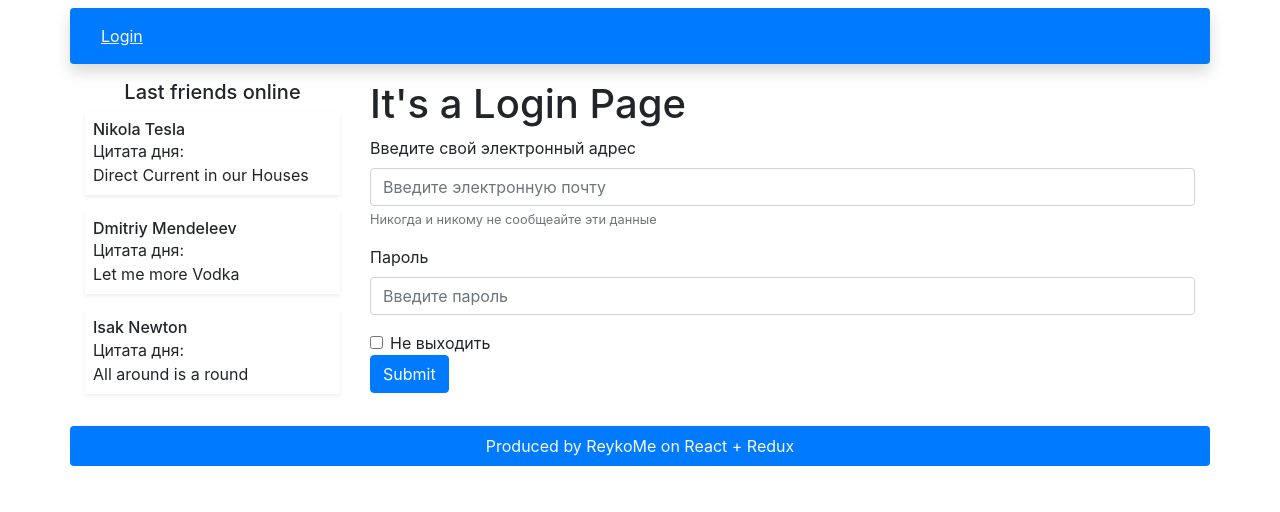
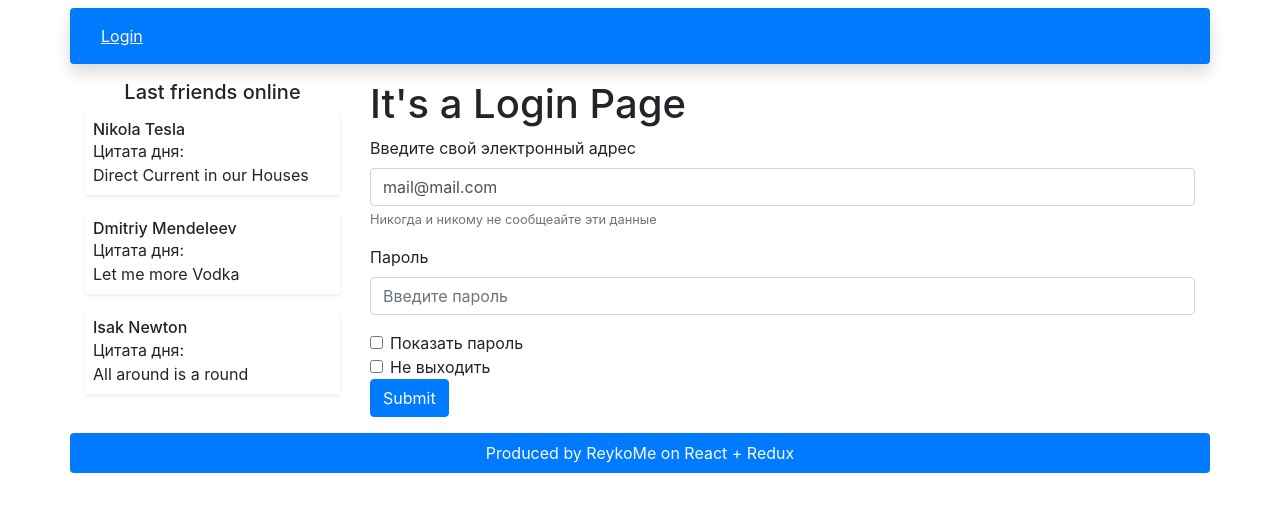
Before and after one commit to ReykoMe/react-learn, a React (Create React App) app in the folder mask/: page /login in a window 1280 px wide. Shown: the top 512 px of the page. Built offline with nearby package versions, Linux system fonts and the light colour scheme; no server answers.

Commit message:
22:42 12.06

```diff
--- a/mask/src/components/Content/LoginPage/LoginPage.jsx
+++ b/mask/src/components/Content/LoginPage/LoginPage.jsx
@@ -1,24 +1,80 @@
-import React from 'react';
+import React from "react";
+import { useFormik } from "formik";
 const LoginForm = (props) => {
-   return (
-    <form>
-    <div class="form-group">
-      <label for="emailInput">Введите свой электронный адрес</label>
-      <input type="email" class="form-control" id="emailInput" aria-describedby="emailHelp" placeholder="Введите электронную почту" />
-      <small id="emailHelp" class="form-text text-muted">Никогда и никому не сообщеайте эти данные</small>
-    </div>
-    <div class="form-group">
-      <label for="passwordInput">Пароль</label>
-      <input type="password" class="form-control" id="passwordInput" placeholder="Введите пароль" />
-    </div>
-    <div class="form-check">
-      <input type="checkbox" class="form-check-input" id="logoutTimeout" />
-      <label class="form-check-label" for="logoutTimeout">Не выходить</label>
-    </div>
-    <button type="submit" class="btn btn-primary">Submit</button>
-  </form>
-   )
-}
+    const formik = useFormik({
+        initialValues: {
+            email: "mail@mail.com",
+            password: "",
+            stayLogined: false,
+            showPassword: false,
+        },
+        onSubmit: values => {
+          console.log(JSON.stringify(values, null, 4))
+        }
+    });
+
+    return (
+        <form onSubmit={formik.handleSubmit}>
+            <div className='form-group'>
+                <label htmlFor='email'>Введите свой электронный адрес</label>
+                <input
+                    type='email'
+                    id='email'
+                    name='email'
+                    className='form-control'
+                    aria-describedby='emailHelp'
+                    placeholder='Введите электронную почту'
+                    value={formik.values.email}
+                    onChange={formik.handleChange}
+                />
+                <small id='emailHelp' className='form-text text-muted'>
+                    Никогда и никому не сообщеайте эти данные
+                </small>
+            </div>
+            <div className='form-group'>
+                <label htmlFor='password'>Пароль</label>
+                <input
+                    type={!formik.values.showPassword ? "password" : "text"}
+                    className='form-control'
+                    id='password'
+                    name='password'
+                    placeholder='Введите пароль'
+                    value={formik.values.password}
+                    onChange={formik.handleChange}
+                />
+            </div>
+            <div className='form-check'>
+                <input
+                    type='checkbox'
+                    className='form-check-input'
+                    id='showPassword'
+                    name='showPassword'
+                    value={formik.values.showPassword}
+                    onChange={formik.handleChange}
+                />
+                <label className='form-check-label' htmlFor='showPassword'>
+                    Показать пароль
+                </label>
+            </div>
+            <div className='form-check'>
+                <input
+                    type='checkbox'
+                    className='form-check-input'
+                    id='stayLogined'
+                    name='stayLogined'
+                    value={formik.values.stayLogined}
+                    onChange={formik.handleChange}
+                />
+                <label className='form-check-label' htmlFor='stayLogined'>
+                    Не выходить
+                </label>
+            </div>
+            <button type='submit' className='btn btn-primary'>
+                Submit
+            </button>
+        </form>
+    );
+};
 
 const LoginPage = (props) => {
     return (
@@ -26,7 +82,7 @@ const LoginPage = (props) => {
             <h1>It's a Login Page</h1>
             <LoginForm />
         </div>
-    )
-}
+    );
+};
 
-export default LoginPage
+export default LoginPage;
```
